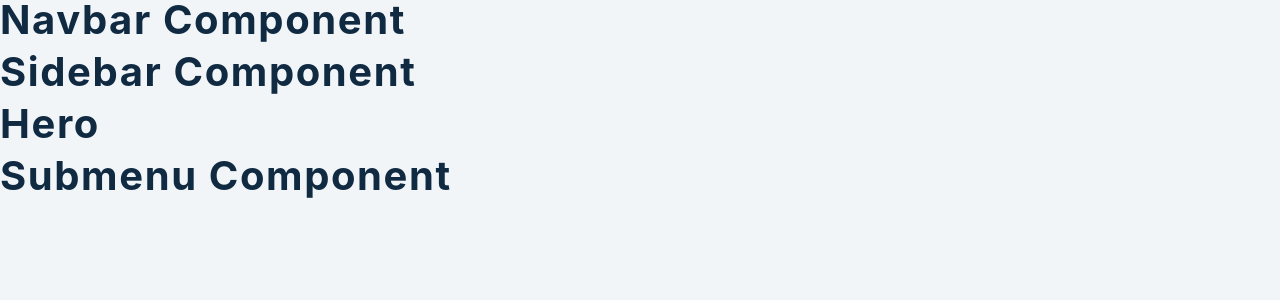
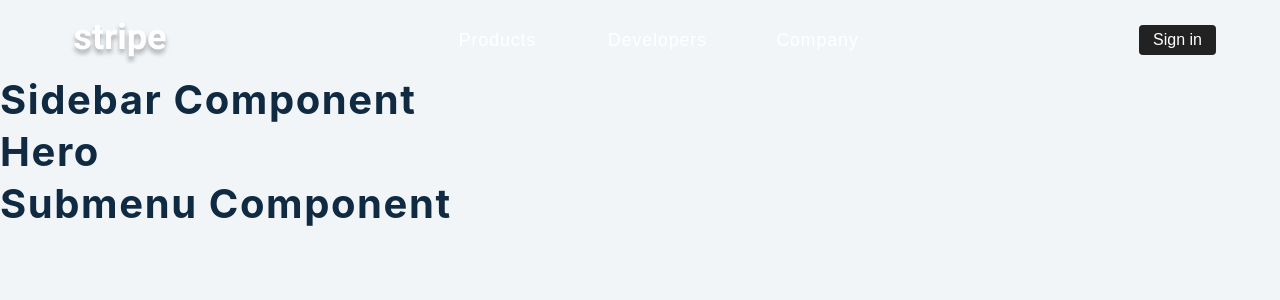
Before and after one commit to omar-zeineddine/react-mini-projects, a React (Vite) app: page / in a window 1280 px wide. Shown: the top 300 px of the page. Built offline with nearby package versions, Linux system fonts and the light colour scheme.

Commit message:
feat - setup navbar

```diff
--- a/package.json
+++ b/package.json
@@ -10,7 +10,8 @@
   },
   "dependencies": {
     "react": "^18.2.0",
-    "react-dom": "^18.2.0"
+    "react-dom": "^18.2.0",
+    "react-icons": "^4.7.1"
   },
   "devDependencies": {
     "@types/react": "^18.0.17",
--- a/src/components/Navbar.jsx
+++ b/src/components/Navbar.jsx
@@ -1,9 +1,33 @@
 import { FaBars } from "react-icons/fa";
-
 import logo from "../assets/images/logo.svg";
+import { useGlobalContext } from "../context/context";
 
 const Navbar = () => {
-  return <h2>navbar component</h2>;
+  const { openSidebar, openSubmenu, closeSubmenu } = useGlobalContext();
+  return (
+    <nav className="nav">
+      <div className="nav-center">
+        <div className="nav-header">
+          <img src={logo} alt="stripe" className="nav-logo" />
+          <button className="btn toggle-btn" onClick={openSidebar}>
+            <FaBars />
+          </button>
+        </div>
+        <ul className="nav-links">
+          <li>
+            <button className="link-btn">products</button>
+          </li>
+          <li>
+            <button className="link-btn">developers</button>
+          </li>
+          <li>
+            <button className="link-btn">company</button>
+          </li>
+        </ul>
+        <button className="btn signin-btn">Sign in</button>
+      </div>
+    </nav>
+  );
 };
 
 export default Navbar;
```
Also changed, not shown: 1 other file (tests, documents, lock files or other folders).
